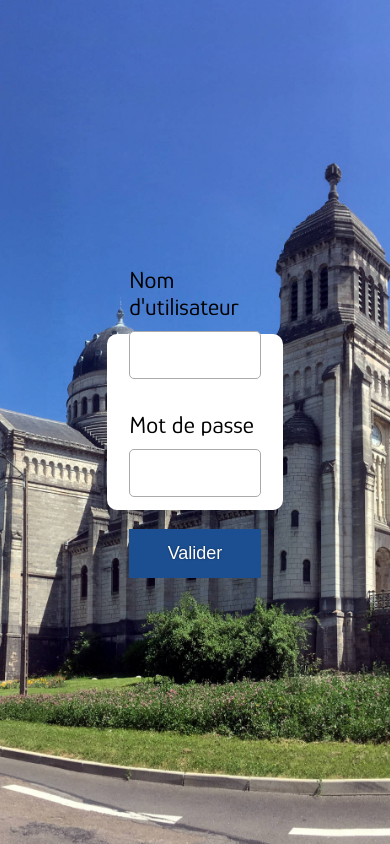
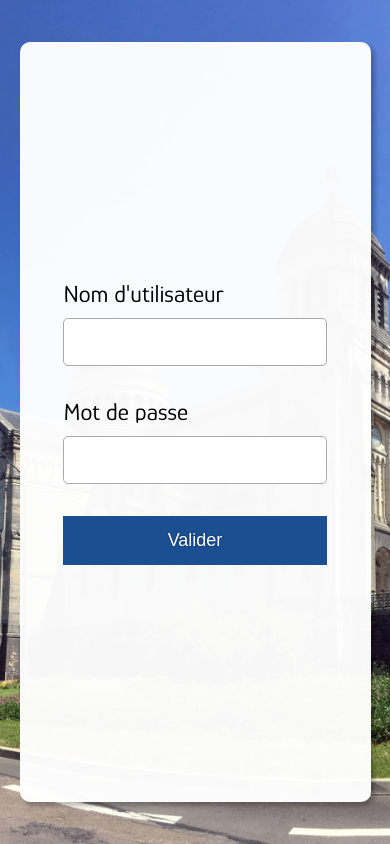
Before and after one commit to J-D25/basilique_integration, a PHP site: page /login.php in a window 390 px wide. Run offline with PHP 8.4, Linux system fonts and the light colour scheme; some web fonts are replaced.

Commit message:
style2.css : fix width + responsive

```diff
--- a/style2.css
+++ b/style2.css
@@ -4,7 +4,6 @@
 
 body {
     margin: 0;
-    width: 100vw;
     height: 100vh;
     display: flex;
     align-items: center;
@@ -17,12 +16,13 @@ body {
 }
 
 main {
-    width: 45vw;
-    height: 45vw;
+    height: 75%;
+    aspect-ratio: 1 / 1;
     display: flex;
     align-items: center;
     justify-content: center;
-    background-color: white;
+    background: rgba(255, 255, 255, 0.97);
+    box-shadow: 4px 4px 4px rgba(0, 0, 0, 0.25);
     border-radius: 10px;
 }
 
@@ -74,3 +74,16 @@ label {
     font-size: 1.5rem;
     margin-bottom: 11px;
 }
+
+@media (max-width: 765px) {
+    main {
+        height: 90vh;
+        width: 90vw;
+    }
+}
+
+@media (min-width: 765px) and (max-width: 1000px) {
+    main {
+        height:65%;
+    }
+}
```
